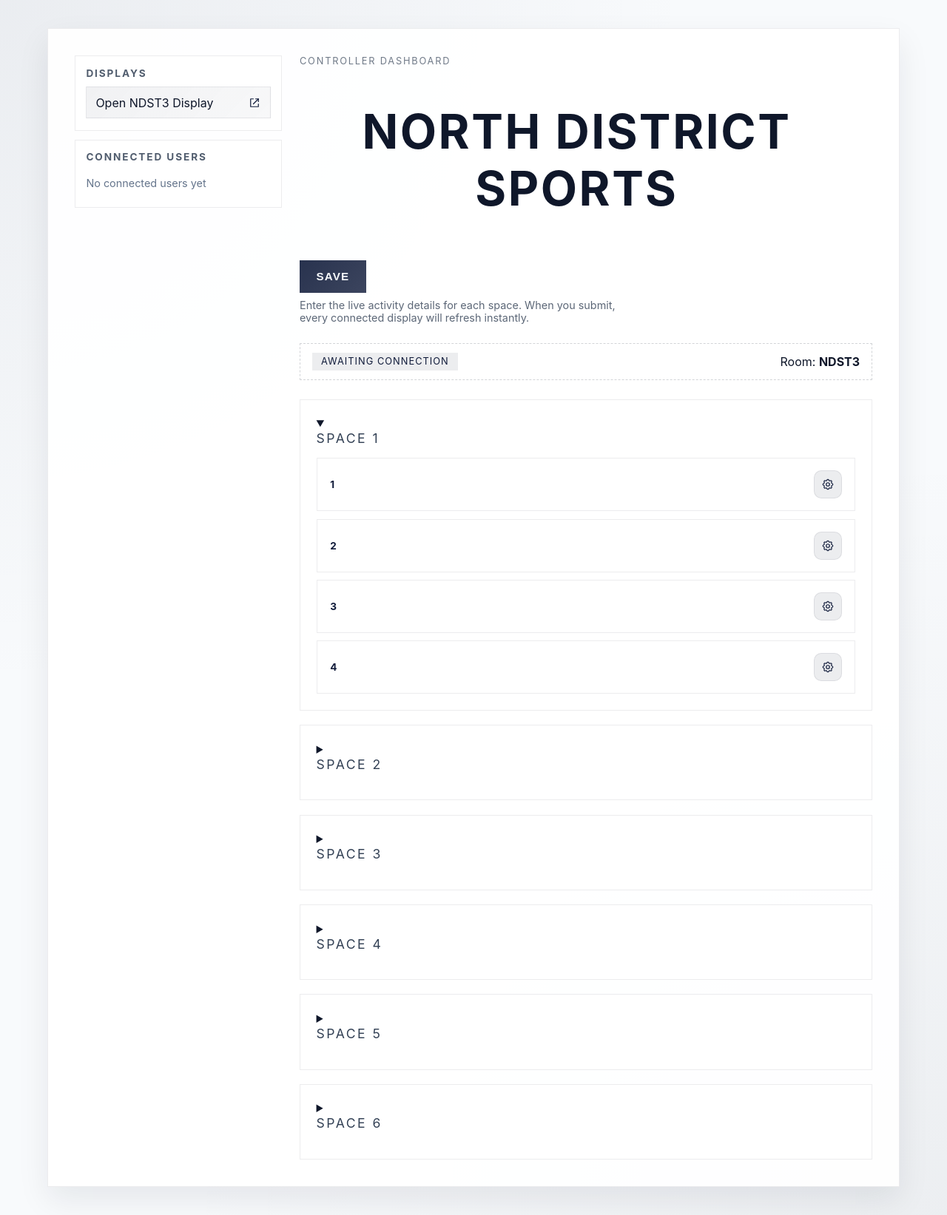
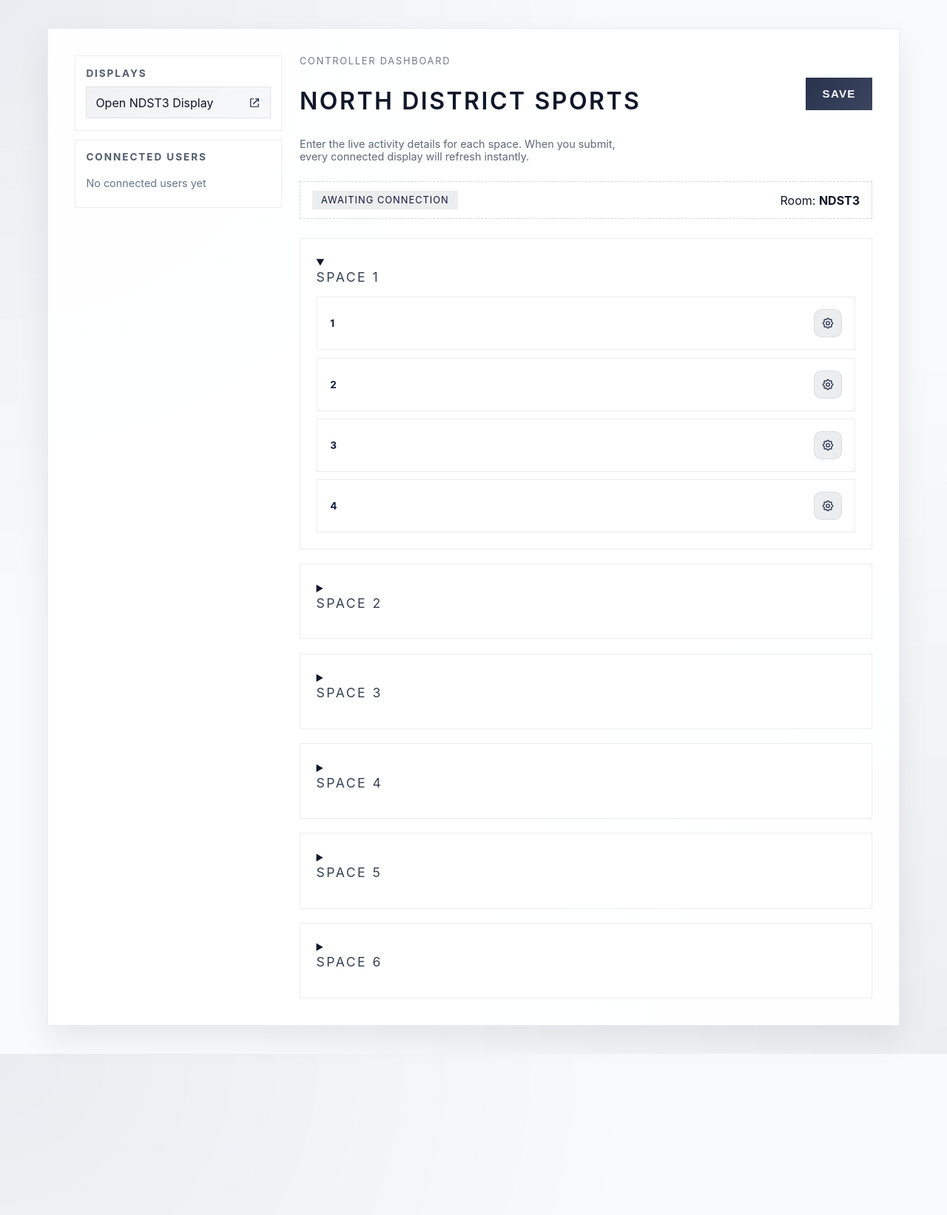
Before and after one commit to krussll/nownextlive, a Jekyll site: the page r/NDST3/controller/index.html, which Jekyll copies as it is, in a window 1280 px wide. Shown: the whole page at 74% size. Built offline with Jekyll 4.4.1, drawn with Linux system fonts in a browser that asks for light colours.

Commit message:
Update index.html

```diff
--- a/r/NDST3/controller/index.html
+++ b/r/NDST3/controller/index.html
@@ -35,9 +35,9 @@
                     <div class="header-row">
                         <div class="header-text">
                             <span>Controller Dashboard</span>
-                            <h1 class="event-title-heading">
+                            <h1>
                                 <button class="event-title-button" type="button" data-modal-target="event-title-modal" aria-controls="event-title-modal">
-                                    <h1 data-event-title>North District Sports</h1>
+                                    <h1 class="event-title-heading" data-event-title>North District Sports</h1>
                                     <span class="event-title-pencil" aria-hidden="true">
                                         <svg width="18" height="18" viewBox="0 0 24 24" fill="none" xmlns="http://www.w3.org/2000/svg">
                                             <path d="M4 20H8.5L18.25 10.25C18.9404 9.55964 18.9404 8.44036 18.25 7.75C17.5596 7.05964 16.4404 7.05964 15.75 7.75L6 17.5L4 20Z" stroke="currentColor" stroke-width="1.6" stroke-linecap="round" stroke-linejoin="round"/>
```
